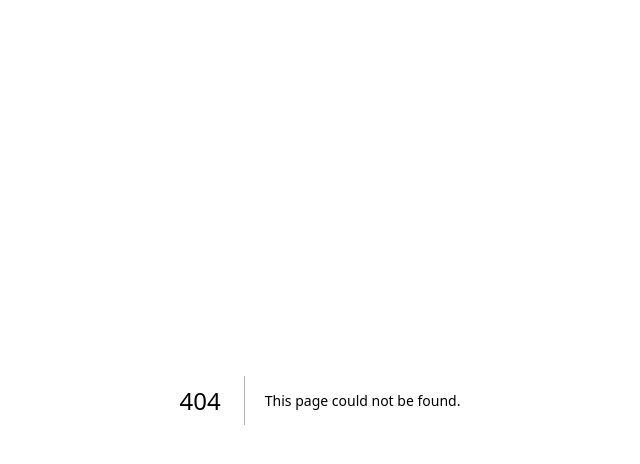
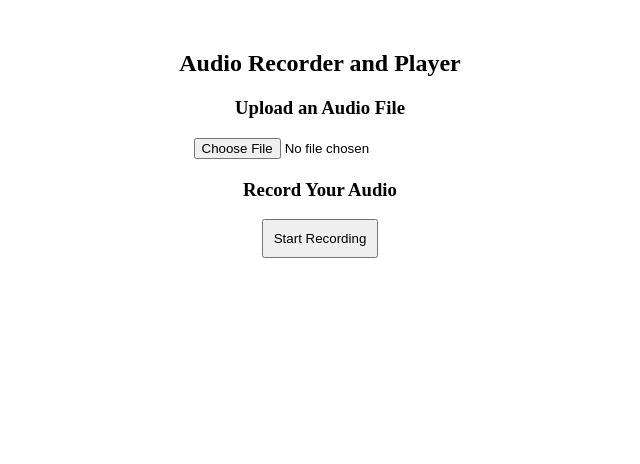
Before and after one commit to Shilab66/breezy_test, a Next.js app: page /audio in a window 1280 px wide. Before the commit this address had no page. Shown: the top 464 px of the page, without its empty margins (320-960 px from the left). Built offline with nearby package versions, Linux system fonts and the light colour scheme.

Commit message:
Create audio.js

```diff
--- /dev/null
+++ b/pages/audio.js
@@ -0,0 +1,85 @@
+import { useState, useRef } from 'react';
+
+const AudioPage = () => {
+  const [audioSrc, setAudioSrc] = useState(null); // URL for the audio file (uploaded or recorded)
+  const [isRecording, setIsRecording] = useState(false); // Whether the user is recording or not
+  const [recordedChunks, setRecordedChunks] = useState([]); // Chunks of recorded data
+  const mediaRecorderRef = useRef(null); // To store MediaRecorder instance
+  const audioPlayerRef = useRef(null); // Reference to the audio player element
+
+  // Function to handle audio file upload
+  const handleAudioUpload = (event) => {
+    const file = event.target.files[0];
+    if (file) {
+      const audioURL = URL.createObjectURL(file);
+      setAudioSrc(audioURL);
+    }
+  };
+
+  // Function to start recording
+  const startRecording = async () => {
+    try {
+      const stream = await navigator.mediaDevices.getUserMedia({ audio: true });
+      mediaRecorderRef.current = new MediaRecorder(stream);
+      mediaRecorderRef.current.ondataavailable = handleDataAvailable;
+      mediaRecorderRef.current.start();
+      setIsRecording(true);
+    } catch (err) {
+      console.error('Error accessing audio devices:', err);
+    }
+  };
+
+  // Collect audio data chunks when recording
+  const handleDataAvailable = (event) => {
+    if (event.data.size > 0) {
+      setRecordedChunks((prev) => [...prev, event.data]);
+    }
+  };
+
+  // Stop recording and process the data
+  const stopRecording = () => {
+    mediaRecorderRef.current.stop();
+    setIsRecording(false);
+
+    const audioBlob = new Blob(recordedChunks, { type: 'audio/webm' });
+    const audioURL = URL.createObjectURL(audioBlob);
+    setAudioSrc(audioURL);
+    setRecordedChunks([]); // Reset chunks for next recording
+  };
+
+  return (
+    <div style={{ textAlign: 'center', marginTop: '50px' }}>
+      <h2>Audio Recorder and Player</h2>
+
+      {/* Audio Upload */}
+      <div>
+        <h3>Upload an Audio File</h3>
+        <input type="file" accept="audio/*" onChange={handleAudioUpload} />
+      </div>
+
+      {/* Audio Recorder */}
+      <div style={{ marginTop: '20px' }}>
+        <h3>Record Your Audio</h3>
+        {!isRecording ? (
+          <button onClick={startRecording} style={{ padding: '10px' }}>
+            Start Recording
+          </button>
+        ) : (
+          <button onClick={stopRecording} style={{ padding: '10px', backgroundColor: 'red' }}>
+            Stop Recording
+          </button>
+        )}
+      </div>
+
+      {/* Audio Player */}
+      {audioSrc && (
+        <div style={{ marginTop: '20px' }}>
+          <h3>Play the Audio</h3>
+          <audio ref={audioPlayerRef} controls src={audioSrc} />
+        </div>
+      )}
+    </div>
+  );
+};
+
+export default AudioPage;
```
